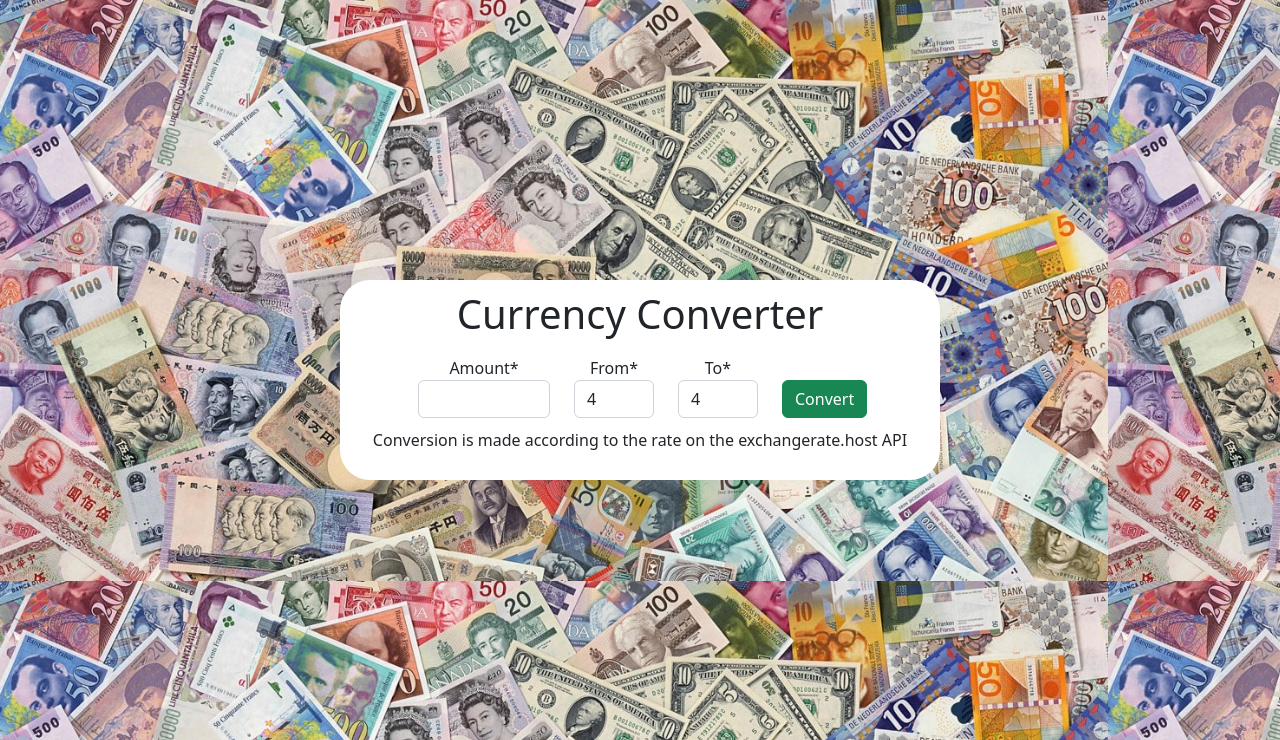
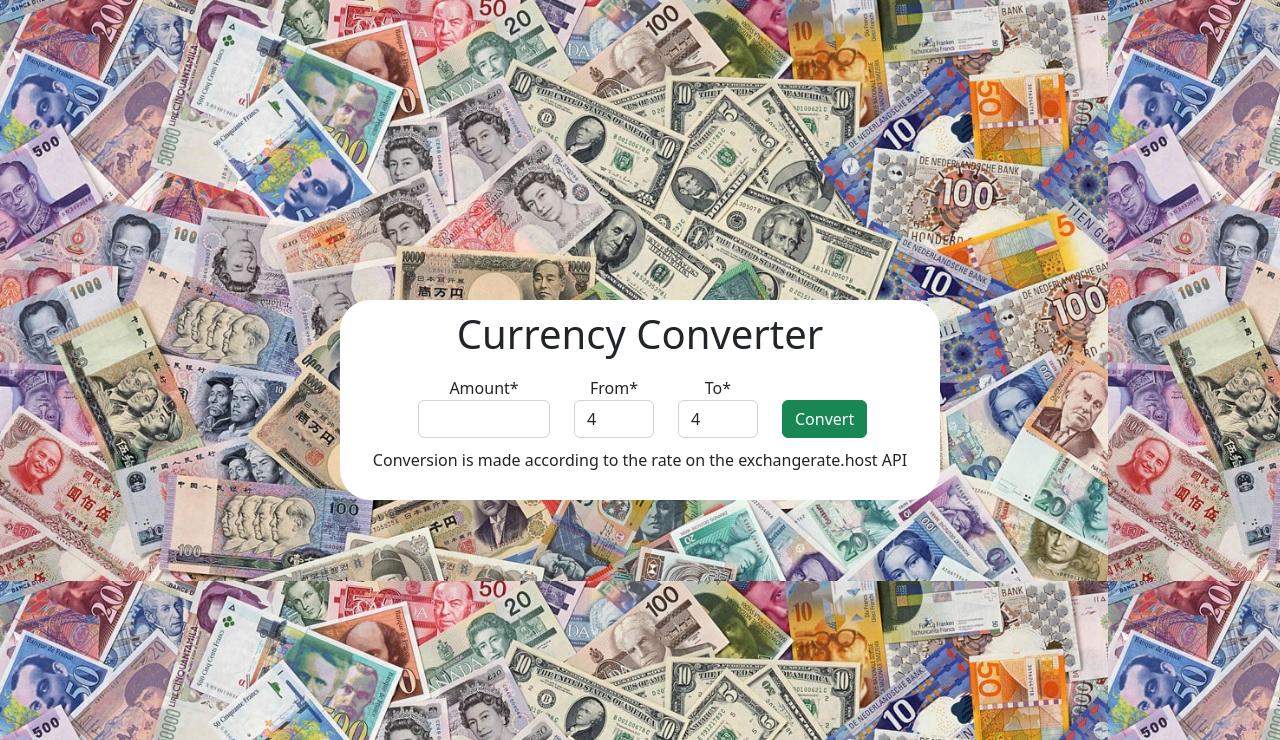
Before and after one commit to alvinist27/djangoExchange, a Django app: page / in a window 1280 px wide. Shown: the top 740 px of the page. Run offline with Django 4.2, Linux system fonts and the light colour scheme; tables that the repository leaves empty hold one stand-in row (values such as "Sample post"); a database or web service that is not in the repository returns one stand-in record (values such as "Sample title"); data that the repository does not hold is empty; some libraries are stand-ins or nearby versions.

Commit message:
Изменение для отображения по центру

```diff
--- a/static/css/style.css
+++ b/static/css/style.css
@@ -4,13 +4,13 @@ body {
 
 .converter {
     position: fixed;
+    top: 50%;
+    left: 50%;
+    transform: translate(-50%, -50%);
     background: #ffffff;
     min-width: 600px;
     min-height: 200px;
     text-align: center;
-    left: 50%;
-    top: 50%;
-    margin: -120px 0 0 -300px;
     border-radius: 30px;
     justify-content: center;
 }
```
